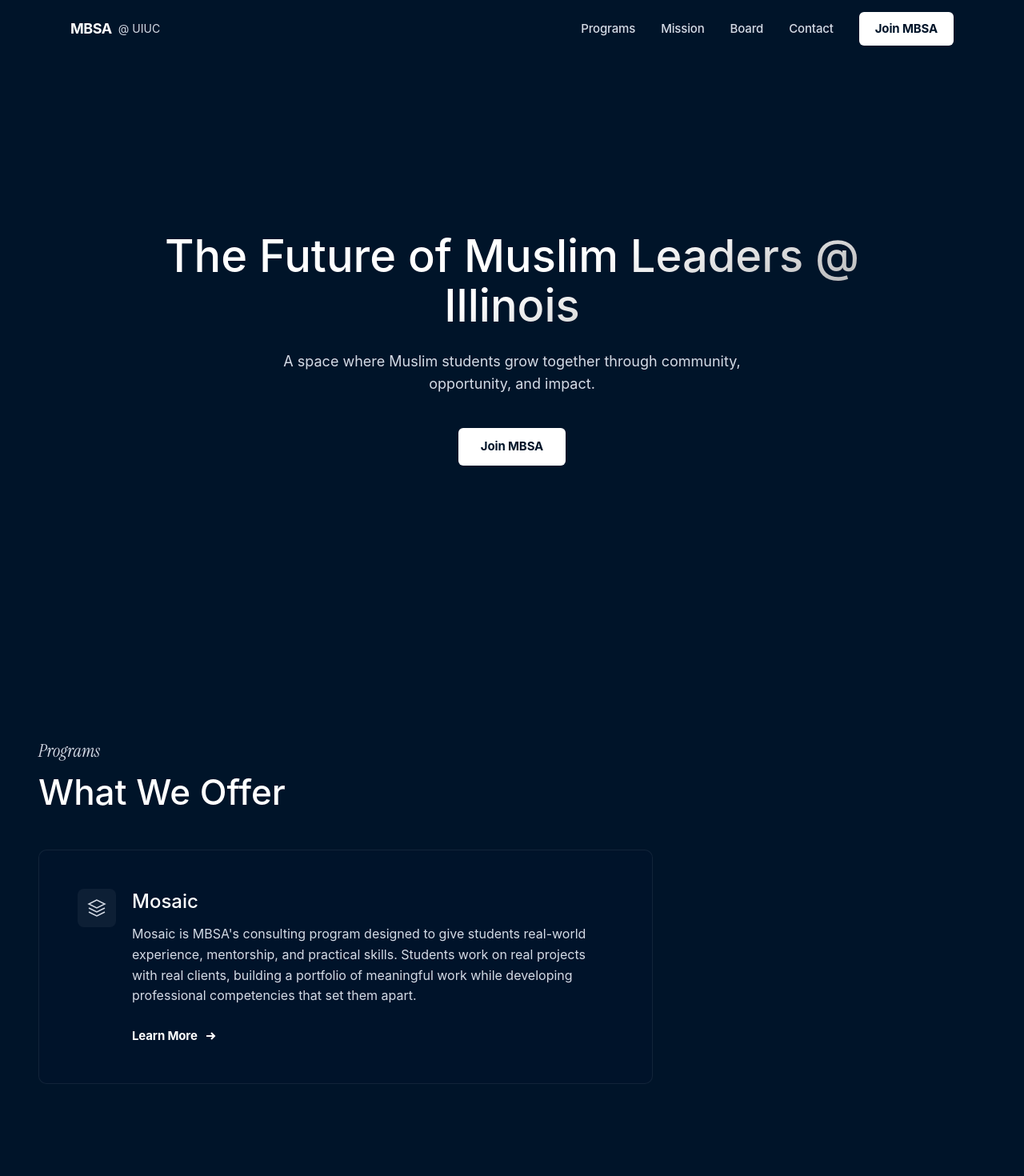
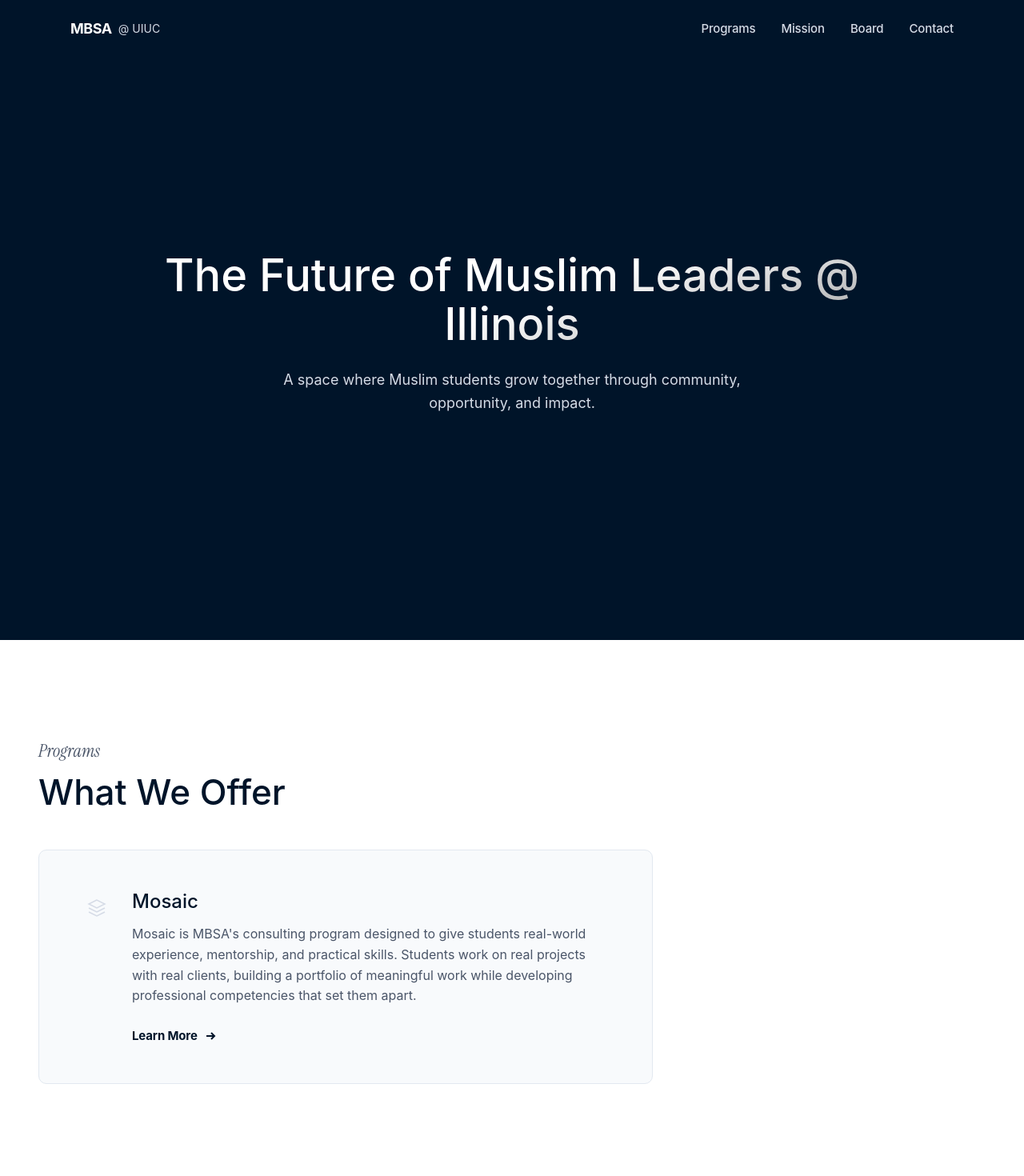
Before and after one commit to fsiddiqui4320/mbsa-uiuc, a Next.js app: page / in a window 1280 px wide. Shown: the top 1470 px of the page at 80% size. Built offline with nearby package versions, Linux system fonts and the light colour scheme; a web font is replaced by a local one.

Commit message:
Alternating white/navy sections, remove Join buttons, add auto-scrolling partner carousel

```diff
--- a/src/app/globals.css
+++ b/src/app/globals.css
@@ -25,6 +25,31 @@ body {
   font-family: "Satoshi", "Inter", sans-serif;
   -webkit-font-smoothing: antialiased;
   -moz-osx-font-smoothing: grayscale;
+}
+
+/* Section backgrounds */
+.section-dark {
+  background: #001429;
+}
+
+.section-light {
+  background: #ffffff;
+}
+
+.section-light h3,
+.section-light h4 {
+  color: #001429;
+}
+
+.section-light .gradient-text-dark {
+  background: linear-gradient(161deg, #001429 52%, #1a3a5c 166%);
+  -webkit-background-clip: text;
+  -webkit-text-fill-color: transparent;
+  background-clip: text;
+}
+
+.section-light .text-secondary-light {
+  color: #4a5568;
 }
 
 /* Gradient text utility */
@@ -60,3 +85,31 @@ body {
 ::-webkit-scrollbar-thumb:hover {
   background: rgba(255, 255, 255, 0.25);
 }
+
+/* Logo carousel mask edges */
+.carousel-mask-left {
+  mask-image: linear-gradient(to right, transparent 0%, black 20%);
+  -webkit-mask-image: linear-gradient(to right, transparent 0%, black 20%);
+}
+
+.carousel-mask-right {
+  mask-image: linear-gradient(to left, transparent 0%, black 20%);
+  -webkit-mask-image: linear-gradient(to left, transparent 0%, black 20%);
+}
+
+.carousel-mask-both {
+  mask-image: linear-gradient(
+    to right,
+    transparent 0%,
+    black 15%,
+    black 85%,
+    transparent 100%
+  );
+  -webkit-mask-image: linear-gradient(
+    to right,
+    transparent 0%,
+    black 15%,
+    black 85%,
+    transparent 100%
+  );
+}
--- a/src/components/Board.tsx
+++ b/src/components/Board.tsx
@@ -24,7 +24,7 @@ function AvatarPlaceholder({ name }: { name: string }) {
 
 export default function Board() {
   return (
-    <section id="board" className="py-24 lg:py-32 px-6 lg:px-12">
+    <section id="board" className="section-dark py-24 lg:py-32 px-6 lg:px-12">
       <div className="max-w-[1200px] mx-auto">
         <ScrollReveal>
           <h3 className="font-serif italic text-[22px] leading-[1em] text-[#d5dbe6] mb-4 text-center">
--- a/src/components/CTA.tsx
+++ b/src/components/CTA.tsx
@@ -5,7 +5,7 @@ import ScrollReveal from "./ScrollReveal";
 
 export default function CTA() {
   return (
-    <section id="cta" className="py-24 lg:py-36 px-6 lg:px-12">
+    <section id="cta" className="section-dark py-24 lg:py-36 px-6 lg:px-12">
       <div className="max-w-[1200px] mx-auto text-center">
         <ScrollReveal>
           <h2 className="text-[36px] sm:text-[44px] md:text-[50px] leading-[1.1em] font-medium gradient-text mb-6 max-w-3xl mx-auto">
@@ -14,21 +14,10 @@ export default function CTA() {
         </ScrollReveal>
 
         <ScrollReveal delay={0.15}>
-          <p className="text-[#d5dbe6] text-base sm:text-lg leading-[1.6em] max-w-xl mx-auto mb-10">
+          <p className="text-[#d5dbe6] text-base sm:text-lg leading-[1.6em] max-w-xl mx-auto">
             Join a community of driven Muslim students shaping the future of
             business and leadership at Illinois.
           </p>
-        </ScrollReveal>
-
-        <ScrollReveal delay={0.3}>
-          <motion.a
-            href="#"
-            className="inline-flex items-center justify-center bg-white text-[#001429] font-bold text-[15px] tracking-[-0.01em] px-7 py-3 rounded-md hover:opacity-90 transition-opacity"
-            whileHover={{ scale: 1.03 }}
-            whileTap={{ scale: 0.98 }}
-          >
-            Join MBSA
-          </motion.a>
         </ScrollReveal>
       </div>
     </section>
--- a/src/components/Footer.tsx
+++ b/src/components/Footer.tsx
@@ -56,14 +56,6 @@ export default function Footer() {
               Community
             </h4>
             <ul className="space-y-3">
-              <li>
-                <a
-                  href="#"
-                  className="text-[#d5dbe6] text-sm hover:text-white transition-colors"
-                >
-                  Join MBSA
-                </a>
-              </li>
               <li>
                 <a
                   href="#board"
--- a/src/components/Hero.tsx
+++ b/src/components/Hero.tsx
@@ -5,7 +5,7 @@ import ScrollReveal from "./ScrollReveal";
 
 export default function Hero() {
   return (
-    <section className="relative min-h-screen flex items-center justify-center px-6 lg:px-12 pt-[72px]">
+    <section className="section-dark relative min-h-screen flex items-center justify-center px-6 lg:px-12 pt-[72px]">
       <div className="max-w-[1200px] w-full mx-auto text-center">
         <ScrollReveal>
           <h1 className="text-[40px] leading-[1.1em] sm:text-[50px] md:text-[56px] font-medium gradient-text mb-6 max-w-4xl mx-auto">
@@ -20,16 +20,7 @@ export default function Hero() {
           </p>
         </ScrollReveal>
 
-        <ScrollReveal delay={0.3}>
-          <motion.a
-            href="#cta"
-            className="inline-flex items-center justify-center bg-white text-[#001429] font-bold text-[15px] tracking-[-0.01em] px-7 py-3 rounded-md hover:opacity-90 transition-opacity"
-            whileHover={{ scale: 1.03 }}
-            whileTap={{ scale: 0.98 }}
-          >
-            Join MBSA
-          </motion.a>
-        </ScrollReveal>
+
       </div>
 
       {/* Subtle bottom fade */}
--- a/src/components/Mission.tsx
+++ b/src/components/Mission.tsx
@@ -66,7 +66,7 @@ const pillars = [
 
 export default function Mission() {
   return (
-    <section id="mission" className="py-24 lg:py-32 px-6 lg:px-12">
+    <section id="mission" className="section-dark py-24 lg:py-32 px-6 lg:px-12">
       <div className="max-w-[1200px] mx-auto">
         <ScrollReveal>
           <h3 className="font-serif italic text-[22px] leading-[1em] text-[#d5dbe6] mb-4">
--- a/src/components/Navbar.tsx
+++ b/src/components/Navbar.tsx
@@ -50,12 +50,6 @@ export default function Navbar() {
               {link.label}
             </a>
           ))}
-          <a
-            href="#cta"
-            className="inline-flex items-center justify-center bg-white text-[#001429] font-bold text-[15px] tracking-[-0.01em] px-5 py-2.5 rounded-md hover:opacity-90 transition-opacity"
-          >
-            Join MBSA
-          </a>
         </div>
 
         {/* Mobile toggle */}
@@ -99,13 +93,7 @@ export default function Navbar() {
                   {link.label}
                 </a>
               ))}
-              <a
-                href="#cta"
-                onClick={() => setMobileOpen(false)}
-                className="inline-flex items-center justify-center bg-white text-[#001429] font-bold text-[15px] px-5 py-2.5 rounded-md hover:opacity-90 transition-opacity w-fit"
-              >
-                Join MBSA
-              </a>
+
             </div>
           </motion.div>
         )}
--- a/src/components/Programs.tsx
+++ b/src/components/Programs.tsx
@@ -5,16 +5,16 @@ import ScrollReveal from "./ScrollReveal";
 
 export default function Programs() {
   return (
-    <section id="programs" className="py-24 lg:py-32 px-6 lg:px-12">
+    <section id="programs" className="section-light py-24 lg:py-32 px-6 lg:px-12">
       <div className="max-w-[1200px] mx-auto">
         <ScrollReveal>
-          <h3 className="font-serif italic text-[22px] leading-[1em] text-[#d5dbe6] mb-4">
+          <h3 className="font-serif italic text-[22px] leading-[1em] text-secondary-light mb-4">
             Programs
           </h3>
         </ScrollReveal>
 
         <ScrollReveal delay={0.1}>
-          <h2 className="text-[36px] sm:text-[44px] leading-[1.1em] font-medium text-white mb-12">
+          <h2 className="text-[36px] sm:text-[44px] leading-[1.1em] font-medium text-[#001429] mb-12">
             What We Offer
           </h2>
         </ScrollReveal>
@@ -22,8 +22,8 @@ export default function Programs() {
         {/* Mosaic Program Card */}
         <ScrollReveal delay={0.2}>
           <motion.div
-            className="rounded-[10px] border border-[rgba(255,255,255,0.07)] bg-[#00132A] p-8 lg:p-12 max-w-3xl"
-            whileHover={{ borderColor: "rgba(255,255,255,0.15)" }}
+            className="rounded-[10px] border border-[#e2e8f0] bg-[#f8fafc] p-8 lg:p-12 max-w-3xl"
+            whileHover={{ borderColor: "#cbd5e1" }}
             transition={{ duration: 0.3 }}
           >
             <div className="flex items-start gap-5 flex-col sm:flex-row">
@@ -45,10 +45,10 @@ export default function Programs() {
               </div>
 
               <div>
-                <h4 className="text-white text-xl sm:text-2xl font-medium mb-3">
+                <h4 className="text-[#001429] text-xl sm:text-2xl font-medium mb-3">
                   Mosaic
                 </h4>
-                <p className="text-[#d5dbe6] text-base leading-[1.6em] mb-6 max-w-xl">
+                <p className="text-[#4a5568] text-base leading-[1.6em] mb-6 max-w-xl">
                   Mosaic is MBSA&apos;s consulting program designed to give
                   students real-world experience, mentorship, and practical
                   skills. Students work on real projects with real clients,
@@ -57,7 +57,7 @@ export default function Programs() {
                 </p>
                 <motion.a
                   href="#"
-                  className="inline-flex items-center gap-2 text-white font-bold text-[15px] tracking-[-0.01em] hover:opacity-80 transition-opacity"
+                  className="inline-flex items-center gap-2 text-[#001429] font-bold text-[15px] tracking-[-0.01em] hover:opacity-70 transition-opacity"
                   whileHover={{ x: 4 }}
                 >
                   Learn More
@@ -66,7 +66,7 @@ export default function Programs() {
                     height="16"
                     viewBox="0 0 16 16"
                     fill="none"
-                    stroke="currentColor"
+                    stroke="#001429"
                     strokeWidth="2"
                   >
                     <path d="M3 8h10M9 4l4 4-4 4" />
--- a/src/components/Stats.tsx
+++ b/src/components/Stats.tsx
@@ -65,10 +65,10 @@ function AnimatedCounter({
 
 export default function Stats() {
   return (
-    <section className="py-24 lg:py-32 px-6 lg:px-12">
+    <section className="section-light py-24 lg:py-32 px-6 lg:px-12">
       <div className="max-w-[1200px] mx-auto">
         <ScrollReveal>
-          <h3 className="font-serif italic text-[22px] leading-[1em] text-[#d5dbe6] mb-4 text-center">
+          <h3 className="font-serif italic text-[22px] leading-[1em] text-secondary-light mb-4 text-center">
             By the Numbers
           </h3>
         </ScrollReveal>
@@ -77,10 +77,10 @@ export default function Stats() {
           {stats.map((stat, i) => (
             <ScrollReveal key={stat.label} delay={i * 0.15}>
               <motion.div className="text-center p-8 rounded-[10px]">
-                <div className="text-[56px] sm:text-[64px] font-medium text-white leading-[1.1em] mb-3">
+                <div className="text-[56px] sm:text-[64px] font-medium text-[#001429] leading-[1.1em] mb-3">
                   <AnimatedCounter target={stat.value} suffix={stat.suffix} />
                 </div>
-                <p className="font-serif italic text-[18px] text-[#d5dbe6]">
+                <p className="font-serif italic text-[18px] text-[#4a5568]">
                   {stat.label}
                 </p>
               </motion.div>
```
Also changed, not shown: src/components/Partners.tsx (+76 -15 lines).
